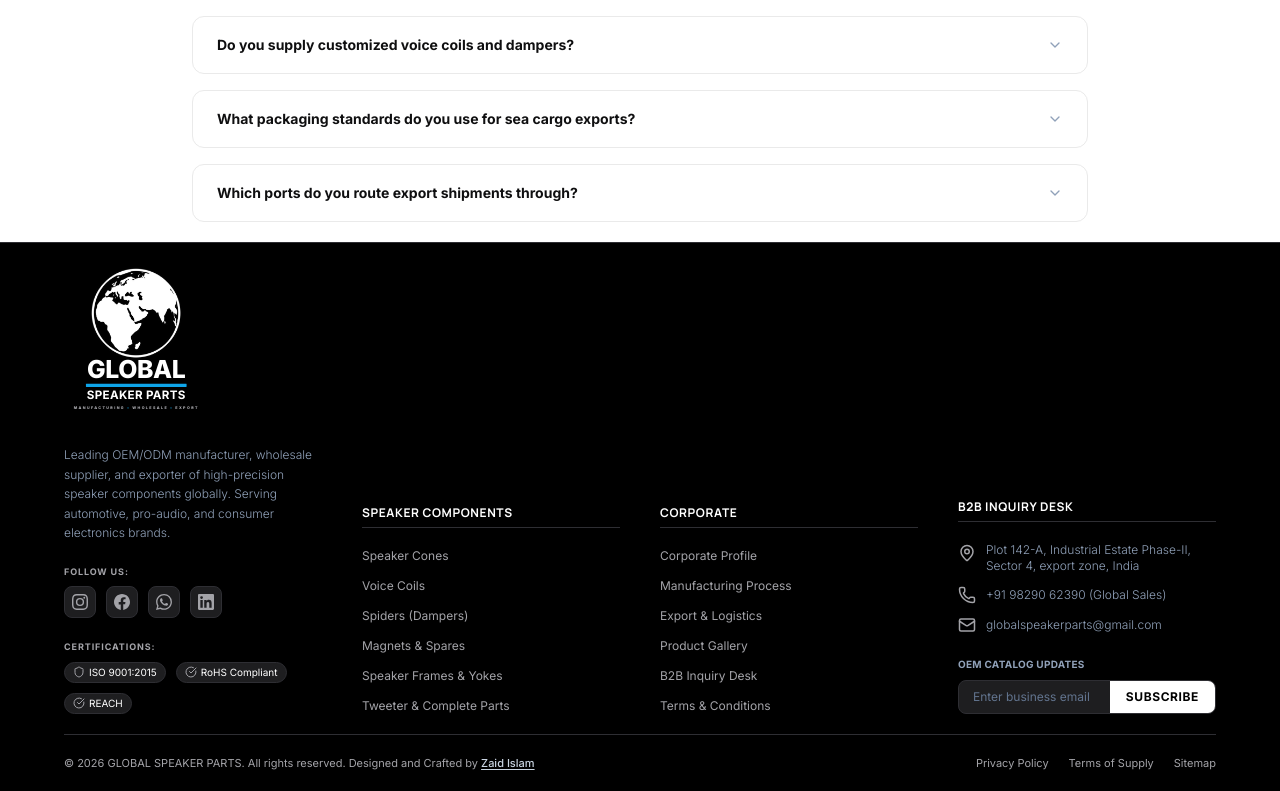
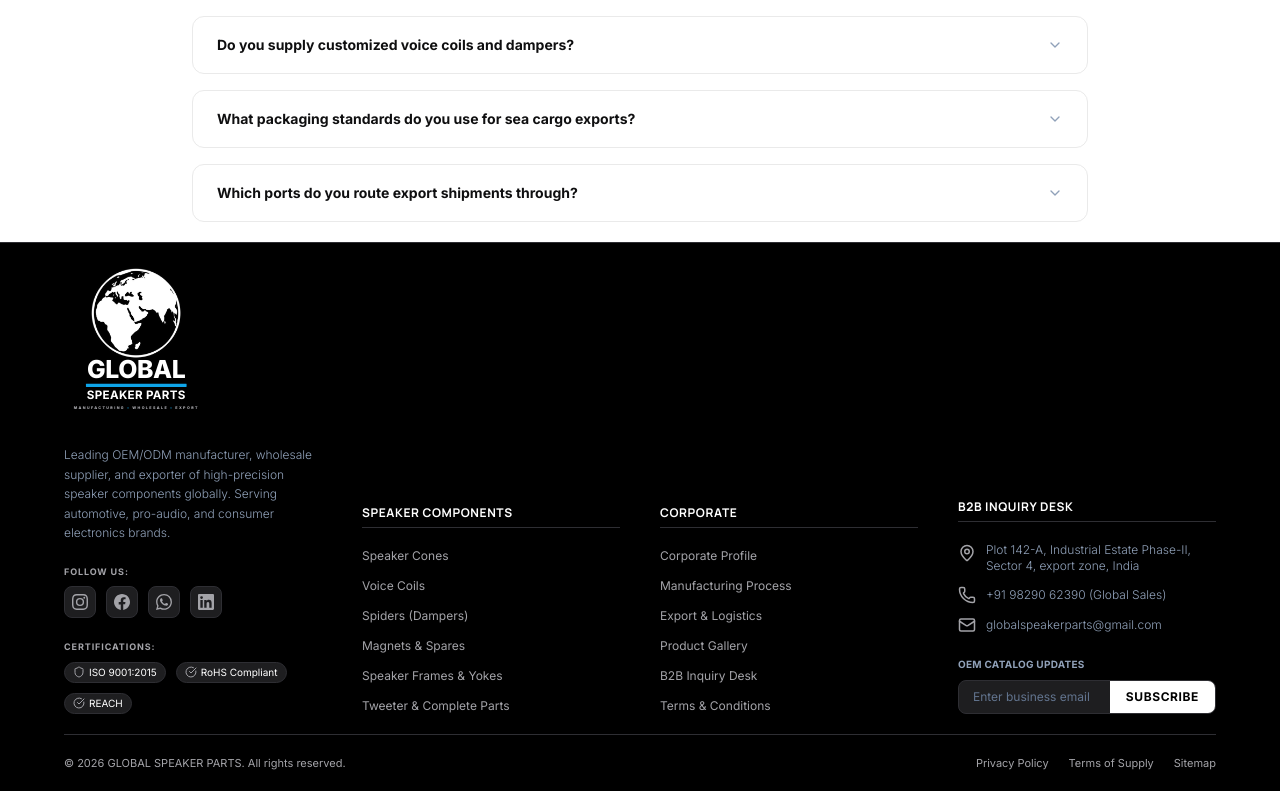
Before and after one commit to zaidthisside/globalspeakerparts, a Next.js app: page / in a window 1280 px wide. Shown: the part 6167-6958 px from the top of the page. Built offline with nearby package versions, Linux system fonts and the light colour scheme; no server answers; the database is empty.

Commit message:
style: remove designer credit line from footer copyright bar

```diff
--- a/src/components/Footer.tsx
+++ b/src/components/Footer.tsx
@@ -254,15 +254,7 @@ export default function Footer() {
         {/* Copyright bar */}
         <div className="mt-5 pt-5 border-t border-[#2E2E33] flex flex-col sm:flex-row items-center justify-between text-[11px] text-slate-550 gap-4">
           <p className="font-sans">
-            &copy; {new Date().getFullYear()} GLOBAL SPEAKER PARTS. All rights reserved. Designed and Crafted by{" "}
-            <a
-              href="https://wa.me/919214361550"
-              target="_blank"
-              rel="noopener noreferrer"
-              className="text-slate-300 hover:text-white underline underline-offset-2 transition-colors font-medium cursor-pointer"
-            >
-              Zaid Islam
-            </a>
+            &copy; {new Date().getFullYear()} GLOBAL SPEAKER PARTS. All rights reserved.
           </p>
           <div className="flex gap-5 font-sans">
             <Link href="/privacy" className="hover:text-accent-cyan transition-colors">Privacy Policy</Link>
```
